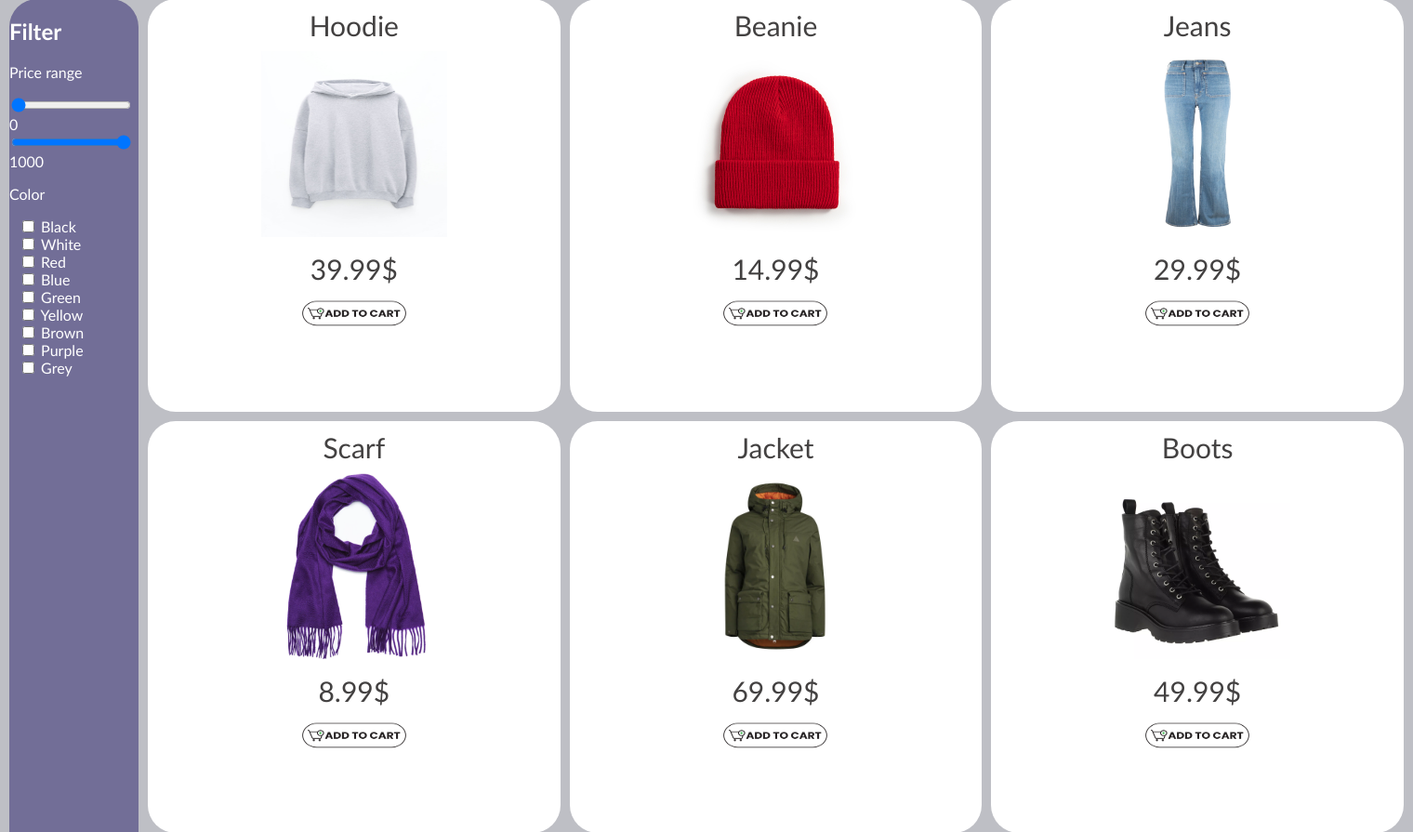
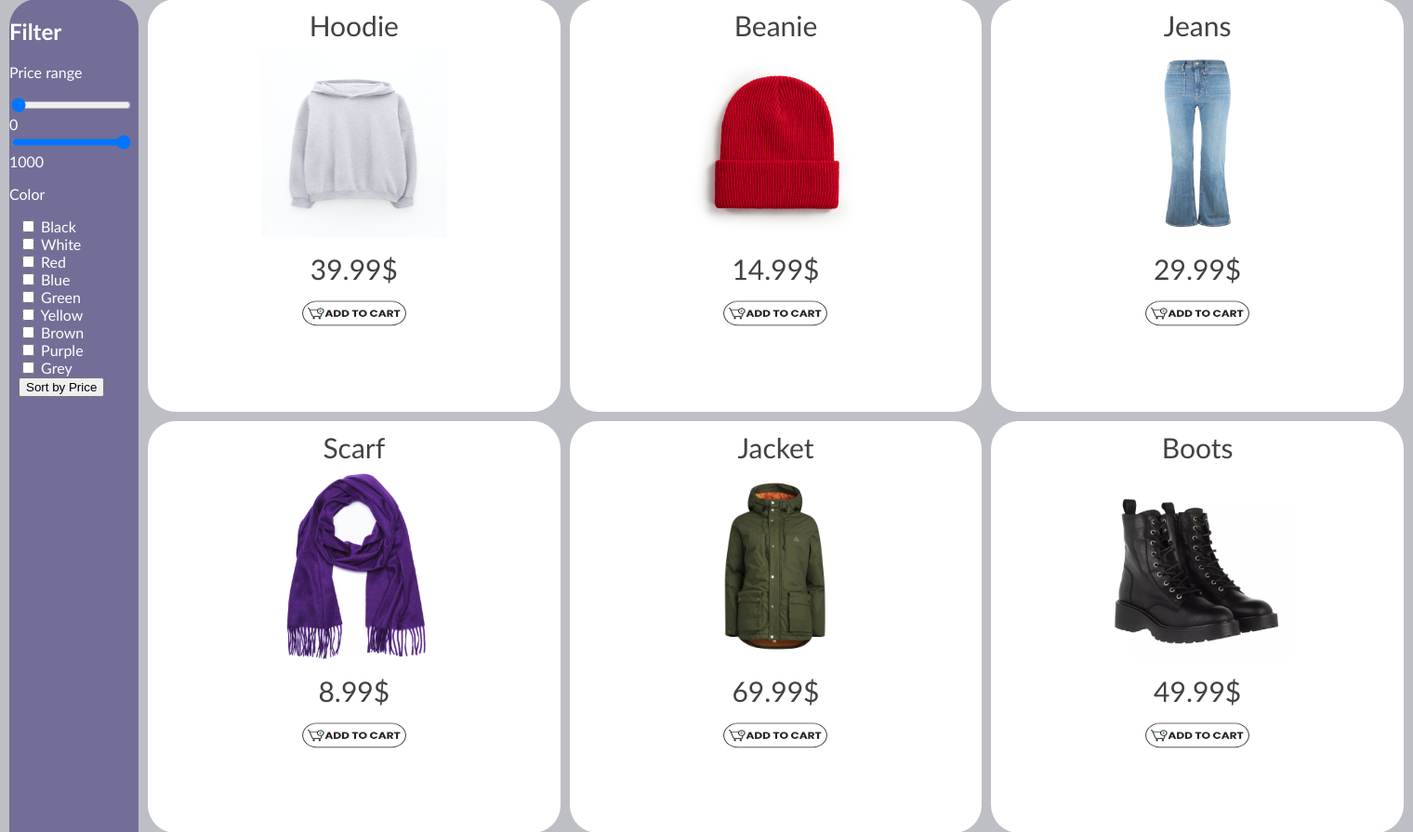
Before and after one commit to DBGY-Nacka/projekt-1-tital00s-kalle, a Flask app: page /products in a window 1520 px wide. Shown: the part 449-1344 px from the top of the page at 93% size. Run offline with Flask 3, Linux system fonts and the light colour scheme; data comes from the database, SQL or seed files in the repository.

Commit message:
Fungerar typ

```diff
--- a/app.py
+++ b/app.py
@@ -1,6 +1,6 @@
 from flask import Flask, render_template, request, jsonify, session
 from getdata import get_images
-
+import sqlite3
 
 app = Flask(__name__)
 
@@ -17,6 +17,29 @@ def home():
 
 
 app.secret_key = 'your_secret_key'
+
+@app.route('/products')
+def products():
+    sort = request.args.get('sort')
+    category = request.args.get('category')
+    image_paths = get_images(category, sort=sort)
+    return render_template('products.html', image_paths=image_paths)
+
+def get_images(category, sort=None):
+    conn = sqlite3.connect("webshop.db")
+    cursor = conn.cursor()
+    query = "SELECT name, price, image, productid FROM Products"
+    params = ()
+    if category:
+        query += " WHERE category = ?"
+        params = (category,)
+    if sort == "price":
+        query += " ORDER BY price ASC"
+    cursor.execute(query, params)
+    images = cursor.fetchall()
+    conn.close()
+    return [(img[0], img[1], img[2], img[3]) for img in images]
+
 
 
 @app.route('/checkout')
@@ -36,8 +59,8 @@ def checkout():
     return render_template('checkout.html', cart_items=cart_items, total_price=total_price)
 
 
-@app.route('/products')
-def products():
+@app.route('/products_by_category')
+def products_by_category():
     """
     Route to each category button, is used to display products
     by category. Retrieves category name from each button.
--- a/static/js/script.js
+++ b/static/js/script.js
@@ -41,3 +41,7 @@ function updateSliderValue() {
         }
     });
 }
+
+document.getElementById('sortPriceBtn').addEventListener('click', function() {
+    window.location.href = '/products?sort=price';
+});
--- a/templates/products.html
+++ b/templates/products.html
@@ -74,6 +74,7 @@
                 <label for="Purple"> Purple</label><br>
                 <input type="checkbox" id="Grey" name="Grey" value="color">
                 <label for="Grey"> Grey</label><br>
+                <button id="sortPriceBtn">Sort by Price</button>
             <div>
         </aside>
 
```
